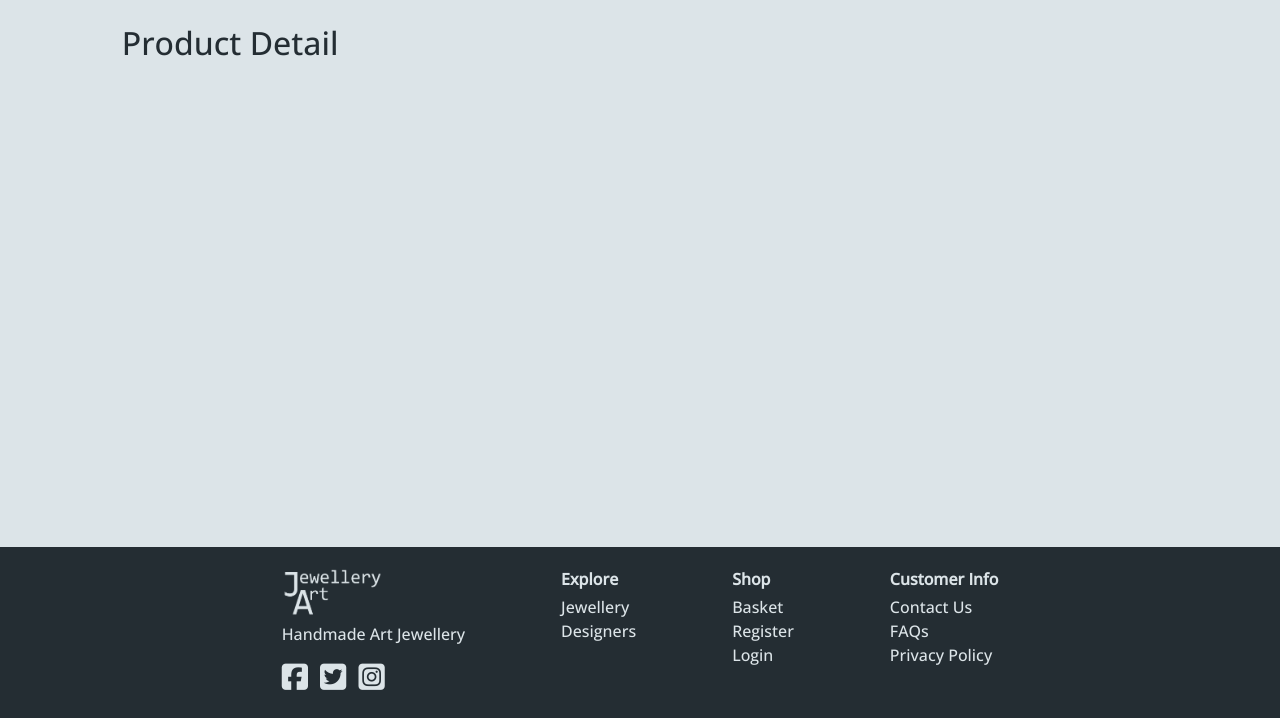
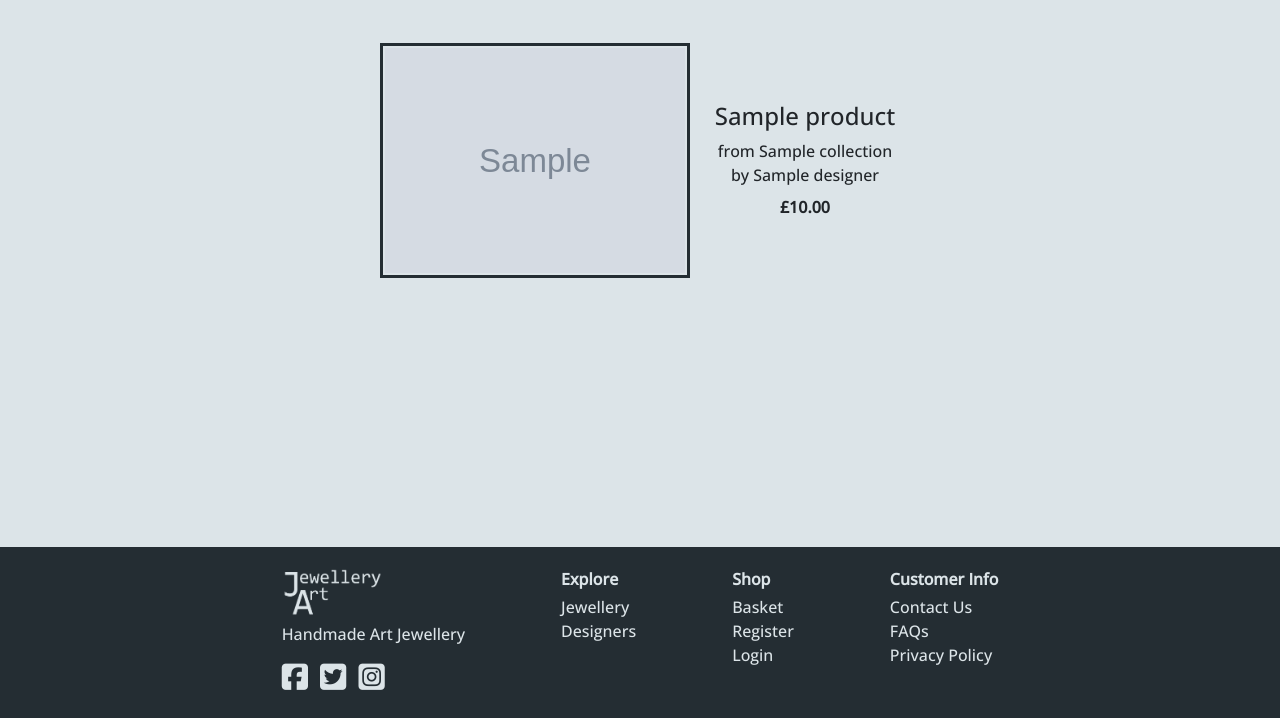
Before and after one commit to Stephanie-Ash/jewellery-art, a Django app: page /products/1/ in a window 1280 px wide. Shown: the part 82-800 px from the top of the page. Run offline with Django 3.2, Linux system fonts and the light colour scheme; tables that the repository leaves empty hold one stand-in row (values such as "Sample post"); grey boxes marked "Sample" are stand-in pictures; some libraries are stand-ins or nearby versions.

Commit message:
Add image and main information text to product_detail page

```diff
--- a/products/templates/products/product_detail.html
+++ b/products/templates/products/product_detail.html
@@ -1,15 +1,24 @@
 {% extends "base.html" %}
 
 {% block content %}
-<section class="container-fluid">
-    <div class="row">
-        <div class="col-10 mx-auto">
-            <div class="row">
-                <div class="col my-4 text-center text-sm-left txt-drk">
-                    <h2 class="d-inline-block mb-0">Product Detail</h2>
-                </div>
+<section class="container">
+    <div class="row justify-content-center mt-5 mb-5">
+        <div class="text-center col-auto col-sm-6 col-md-auto">
+            <div class="detail-img-cont">
+                {% if product.image %}
+                <img class="img-fluid" src="{{ product.image.url }}" alt="{{ product.name }}">
+                {% else %}
+                <img class="img-fluid" src="{{ MEDIA_URL }}noimage.png" alt="{{ product.name }}">
+                {% endif %}
             </div>
-
+        </div>
+        <div class="col-auto text-center col-sm-6 col-md-auto mt-4 my-sm-auto">
+            <h3>{{ product.name }}</h3>
+            {% if product.collection %}
+            <p class="mb-0">from {{ product.collection.name }}</p>
+            {% endif %}
+            <p class="mb-2">by {{ product.designer.name }}</p>
+            <p class="mb-0"><strong>£{{ product.price }}</strong></p>
         </div>
     </div>
 </section>
--- a/static/css/base.css
+++ b/static/css/base.css
@@ -294,6 +294,17 @@ footer {
     font-weight: bold;
 }
 
+/* ------------------------product_detail.html------------------------ */
+
+.detail-img-cont {
+    max-width: 300px;
+}
+
+.detail-img-cont > img {
+    outline: 3px solid #242d33;
+    outline-offset: 2px;
+}
+
 /* ------------------------Media Queries------------------------ */
 
 /* For screens 320px and up */
```
